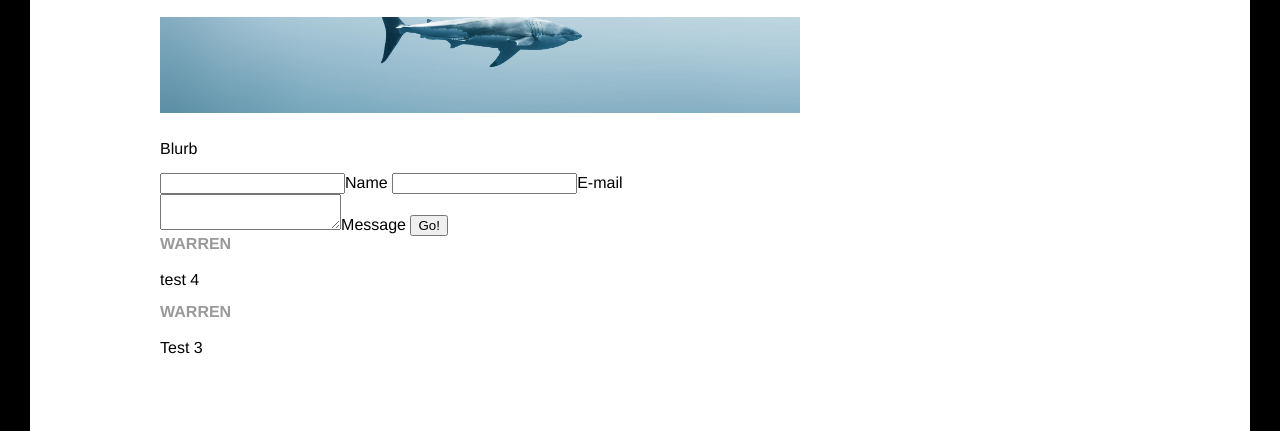
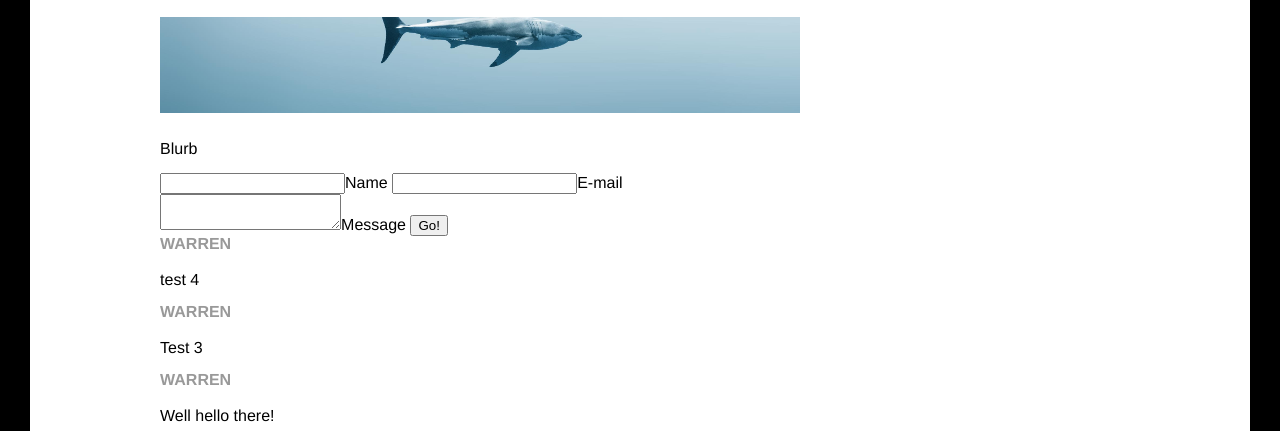
Before and after one commit to warrensmyth/css-tutorial, a plain HTML site: page _site/blog/index.html in a window 1280 px wide. Shown: the part 369-800 px from the top of the page. Drawn offline with Linux system fonts and the light colour scheme.

Commit message:
Normalize gh-pages

```diff
--- a/_site/blog/index.html
+++ b/_site/blog/index.html
@@ -75,6 +75,12 @@
 			<p>Test 3</p>
 		</div>
 
+
+		<div>
+			<h4>Warren</h4>
+			<p>Well hello there!</p>
+		</div>
+
 </div>
       </div>
     </div>
```
